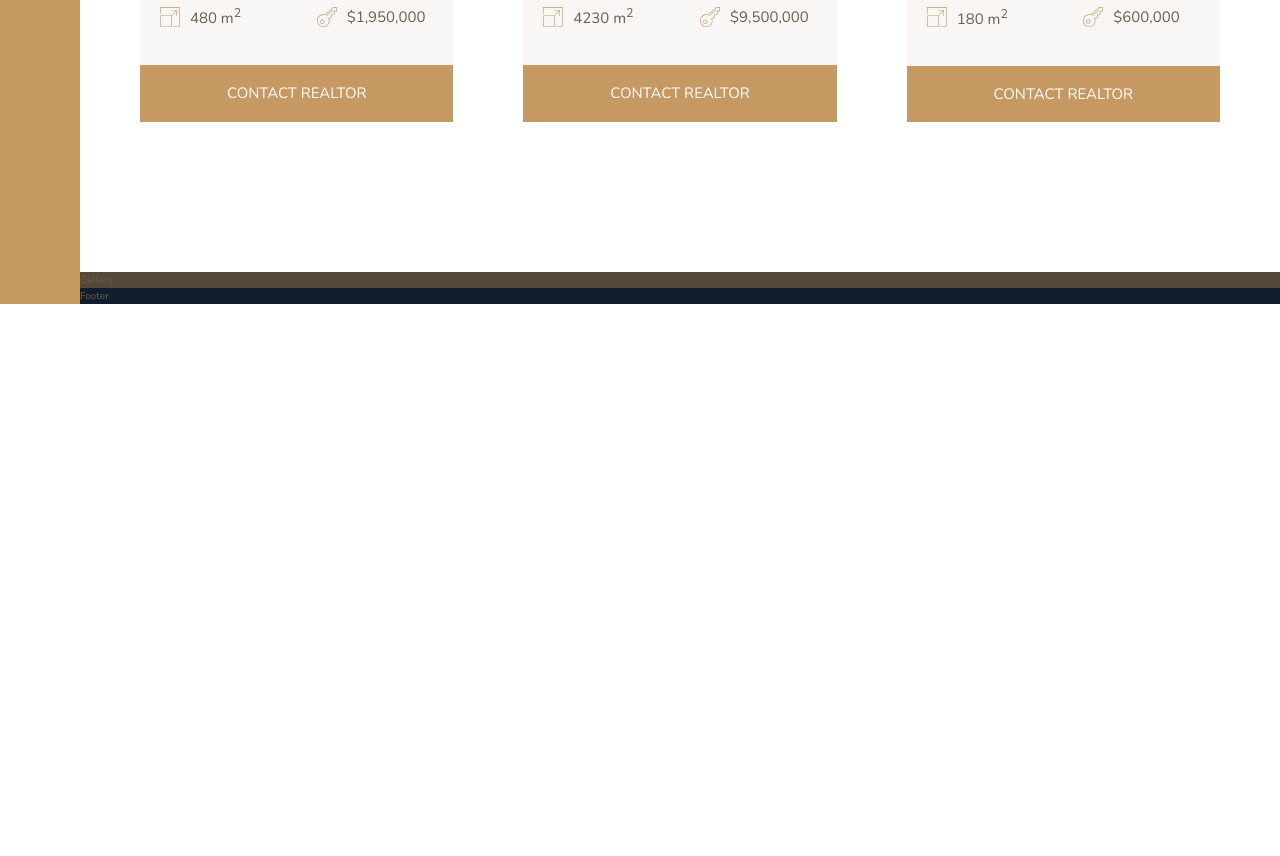
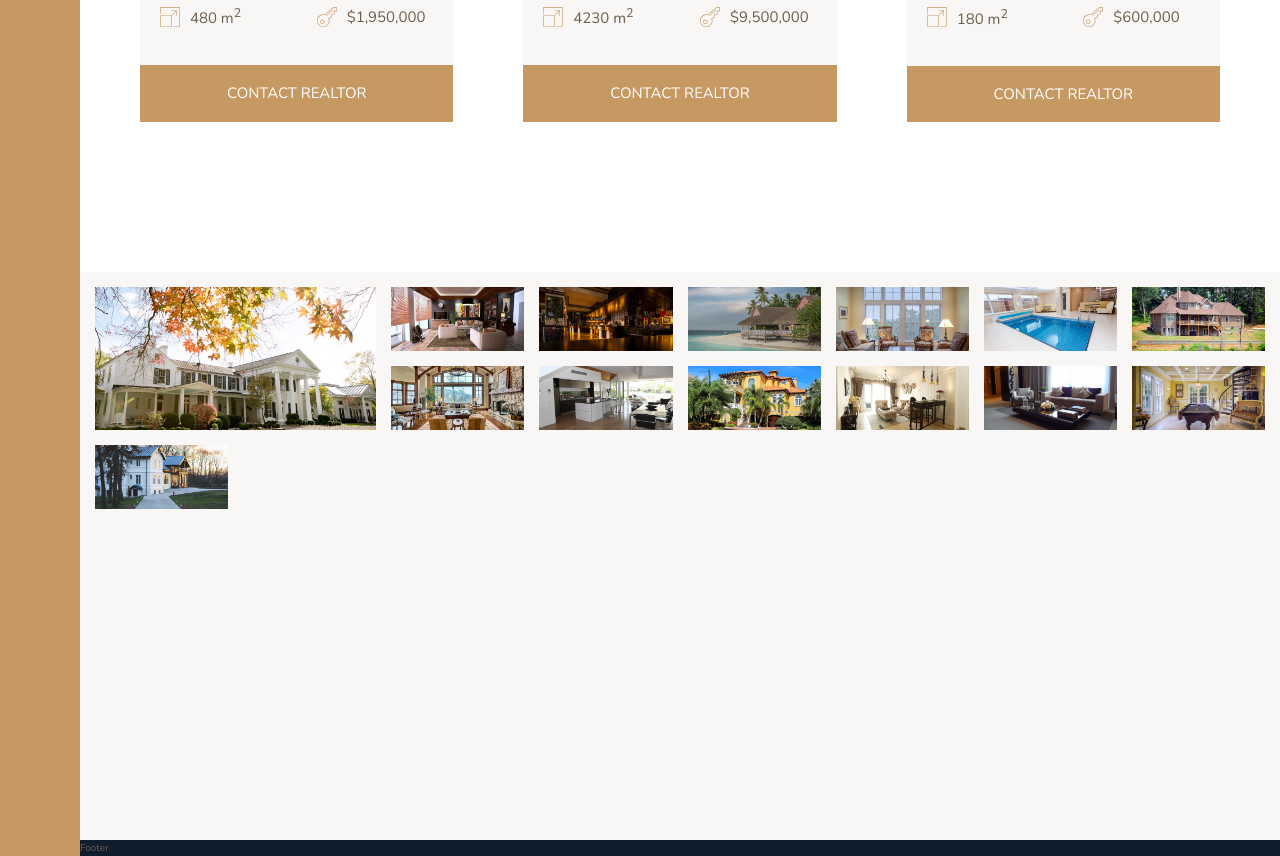
Before and after one commit to AustinWang0120/nexter-grid-site, a website: page index.html in a window 1280 px wide. Shown: the part 2840-3696 px from the top of the page. Before the commit the page ends 3144 px from the top, so only its background shows below. Drawn offline with nearby package versions, Linux system fonts and the light colour scheme.

Commit message:
Build the gallery - part 1

```diff
--- a/index.html
+++ b/index.html
@@ -308,7 +308,83 @@
 			</div>
 		</section>
 
-		<section class="gallery">Gallery</section>
+		<section class="gallery">
+			<figure class="gallery__item gallery__item--1">
+				<img src="img/gal-1.jpeg" alt="Gallery image 1" class="gallery__img" />
+			</figure>
+
+			<figure class="gallery__item gallery__item--2">
+				<img src="img/gal-2.jpeg" alt="Gallery image 2" class="gallery__img" />
+			</figure>
+
+			<figure class="gallery__item gallery__item--3">
+				<img src="img/gal-3.jpeg" alt="Gallery image 3" class="gallery__img" />
+			</figure>
+
+			<figure class="gallery__item gallery__item--4">
+				<img src="img/gal-4.jpeg" alt="Gallery image 4" class="gallery__img" />
+			</figure>
+
+			<figure class="gallery__item gallery__item--5">
+				<img src="img/gal-5.jpeg" alt="Gallery image 5" class="gallery__img" />
+			</figure>
+
+			<figure class="gallery__item gallery__item--6">
+				<img src="img/gal-6.jpeg" alt="Gallery image 6" class="gallery__img" />
+			</figure>
+
+			<figure class="gallery__item gallery__item--7">
+				<img src="img/gal-7.jpeg" alt="Gallery image 7" class="gallery__img" />
+			</figure>
+
+			<figure class="gallery__item gallery__item--8">
+				<img src="img/gal-8.jpeg" alt="Gallery image 8" class="gallery__img" />
+			</figure>
+
+			<figure class="gallery__item gallery__item--9">
+				<img src="img/gal-9.jpeg" alt="Gallery image 9" class="gallery__img" />
+			</figure>
+
+			<figure class="gallery__item gallery__item--10">
+				<img
+					src="img/gal-10.jpeg"
+					alt="Gallery image 10"
+					class="gallery__img"
+				/>
+			</figure>
+
+			<figure class="gallery__item gallery__item--11">
+				<img
+					src="img/gal-11.jpeg"
+					alt="Gallery image 11"
+					class="gallery__img"
+				/>
+			</figure>
+
+			<figure class="gallery__item gallery__item--12">
+				<img
+					src="img/gal-12.jpeg"
+					alt="Gallery image 12"
+					class="gallery__img"
+				/>
+			</figure>
+
+			<figure class="gallery__item gallery__item--13">
+				<img
+					src="img/gal-13.jpeg"
+					alt="Gallery image 13"
+					class="gallery__img"
+				/>
+			</figure>
+
+			<figure class="gallery__item gallery__item--14">
+				<img
+					src="img/gal-14.jpeg"
+					alt="Gallery image 14"
+					class="gallery__img"
+				/>
+			</figure>
+		</section>
 
 		<footer class="footer">Footer</footer>
 	</body>
--- a/sass/_gallery.scss
+++ b/sass/_gallery.scss
@@ -1,5 +1,23 @@
 .gallery {
-	background-color: $color-grey-dark-1;
+	background-color: $color-grey-light-1;
+	grid-column: full-start / full-end;
 
-	grid-column: full-start / full-end;
+	display: grid;
+	grid-template-columns: repeat(8, 1fr);
+	grid-template-rows: repeat(7, 5vw);
+	gap: 1.5rem;
+	padding: 1.5rem;
+
+	&__item {
+		&--1 {
+			grid-column: 1 / span 2;
+			grid-row: 1 / span 2;
+		}
+	}
+
+	&__img {
+		width: 100%;
+		height: 100%;
+		object-fit: cover;
+	}
 }
```
Also changed, not shown: css/style.css.
